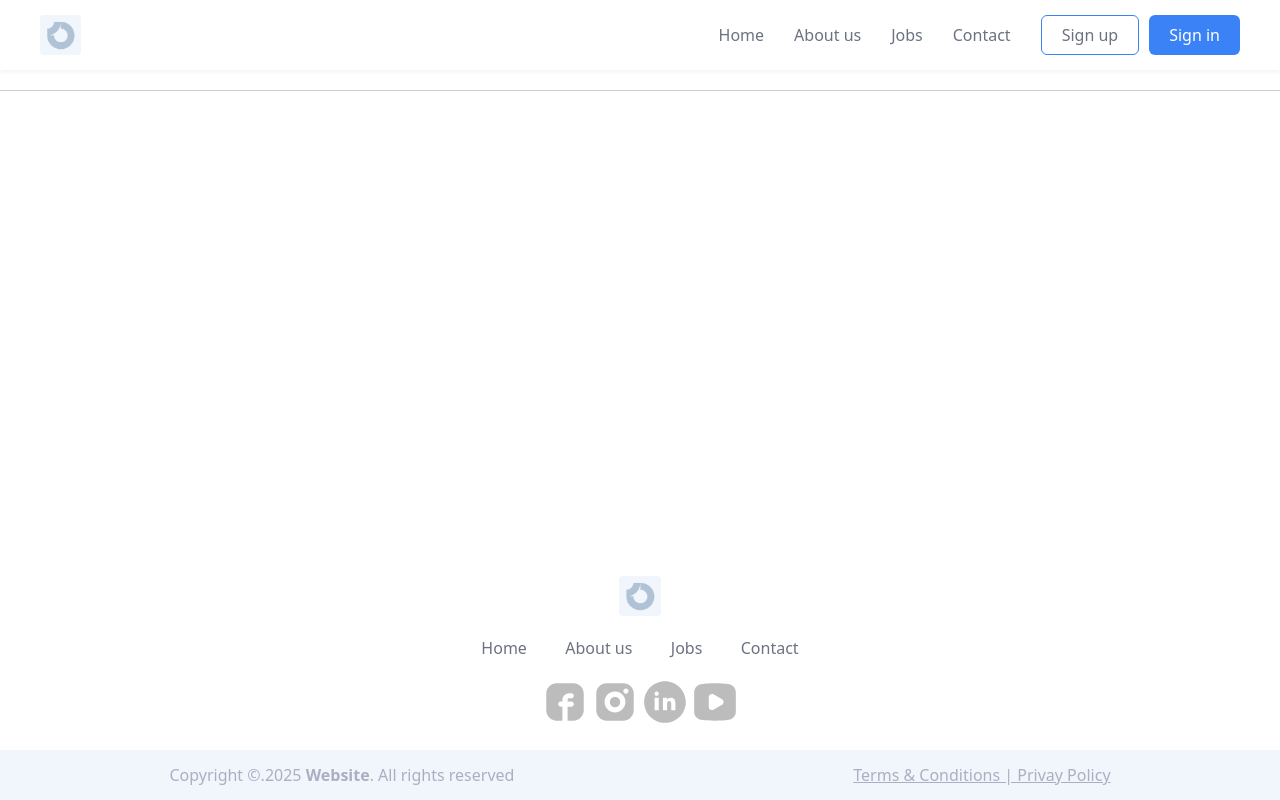
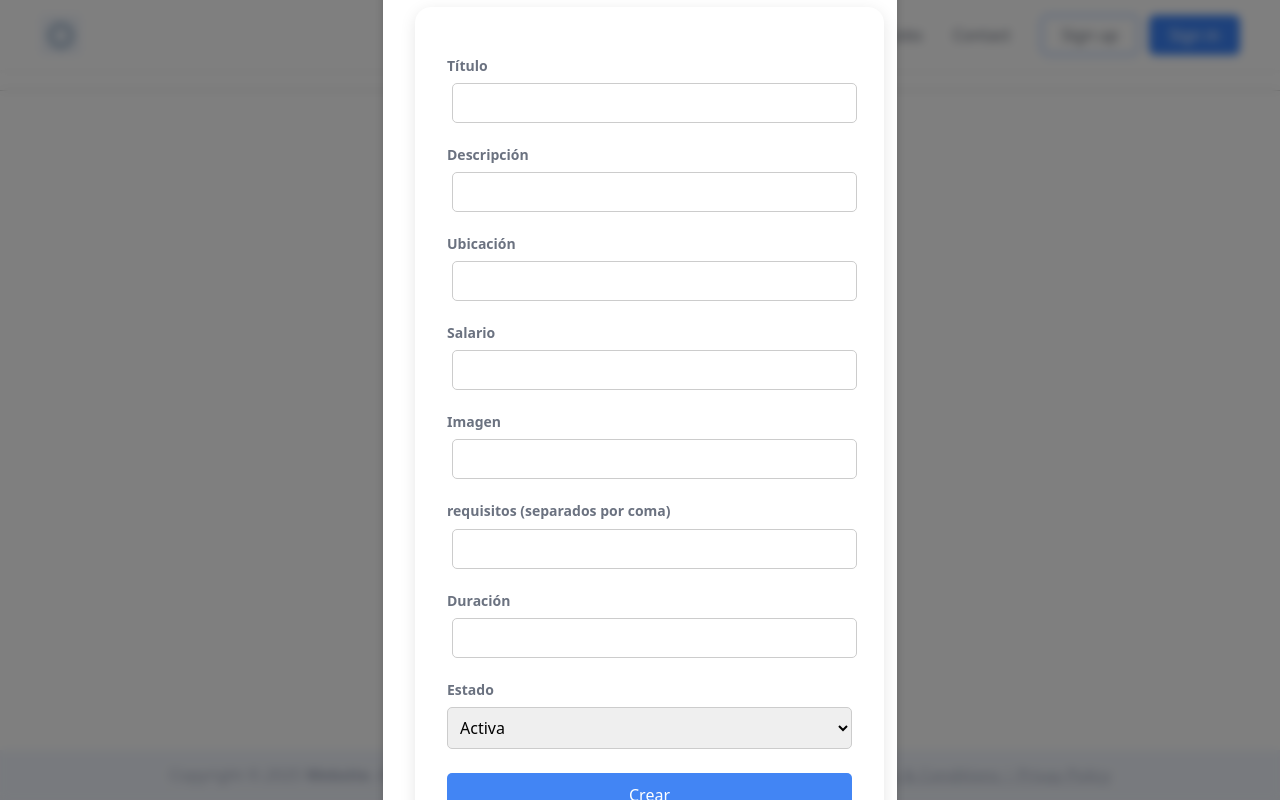
Before and after one commit to juarosrap/Work2day, a React (Vite) app in the folder frontend/: page /dashboard/1/jobForm in a window 1280 px wide. Built offline with nearby package versions, Linux system fonts and the light colour scheme.

Commit message:
add feature: create job

```diff
--- a/frontend/src/App.jsx
+++ b/frontend/src/App.jsx
@@ -10,6 +10,7 @@ import Profile from "./componentes/Profile.jsx";
 import ModalForm from "./componentes/registerModal.jsx";
 import LoginModal from "./componentes/loginModal.jsx";
 import ApplyForm from "./componentes/ApplyForm.jsx";
+import JobForm from "./componentes/JobForm.jsx";
 
 
 export default function App() {
@@ -25,6 +26,7 @@ export default function App() {
         <Route path="/jobs/jobsDetail/apply" element={<ApplyForm />} />
         <Route path="/jobs/apply" element={<ApplyForm />} />
         <Route path="/dashboard/:id" element={<DashBoard />} />
+        <Route path="/dashboard/:id/jobForm" element={<JobForm />} />
         <Route path="/profile/:id" element={<Profile />} />
       </Routes>
       <hr />
--- a/frontend/src/componentes/DashBoard.jsx
+++ b/frontend/src/componentes/DashBoard.jsx
@@ -26,6 +26,7 @@ export default function DashBoard() {
               }
 
               const data = await response.json();
+              console.log(data);
               setJobs(data);
             } catch (e) {
               console.error("Error al obtener trabajos:", e);
@@ -54,7 +55,9 @@ export default function DashBoard() {
     <div className="main-dash">
       <div className="title-dash">
         <h2>Dashboard</h2>
-        <button className="add-job">+ Nueva oferta de trabajo</button>
+        <button className="add-job">
+          <Link to={`/dashboard/${id}/jobForm`}>+ Nueva oferta de trabajo</Link>
+        </button>
       </div>
 
       <div className="statistics-dash">
@@ -87,11 +90,9 @@ export default function DashBoard() {
             <div className="header-cell">ACCIONES</div>
           </div>
 
-
-                {jobs.map((job) => {
-                    <DashBoardRow key={job.id} job={job} />;
-                })}
-
+          {jobs.map((job) => (
+            <DashBoardRow key={job.id} job={job} />
+          ))}
 
           {/* <div className="table-row">
                     <div className="cell" data-label="TÍTULO">
@@ -132,7 +133,6 @@ export default function DashBoard() {
                         <span className="delete">Eliminar</span>
                     </div>
                 </div> */}
-
         </div>
       </div>
     </div>
--- /dev/null
+++ b/frontend/src/componentes/JobForm.jsx
@@ -0,0 +1,162 @@
+import "../styles/ModalForm.css";
+import { useState } from "react";
+import { useForm } from "react-hook-form";
+import { useAuth } from "../contexts/AuthContext";
+import { useNavigate } from "react-router-dom";
+
+
+export default function JobForm() {
+    const {
+        register,
+        handleSubmit,
+        formState: { errors, isSubmitting },
+      } = useForm();
+
+    const navigate = useNavigate();
+    const { currentUser } = useAuth();
+    const [apiError, setApiError] = useState("");
+    const [estado, setEstado] = useState("Activa");
+    const [successMessage, setSuccessMessage] = useState("");
+
+    const onSubmit = async (data) => {
+        let API = "http://localhost:5000/api/ofertas";
+
+        const job = { ...data, empleadorId: currentUser.id }
+
+        if (job.requisitosRaw) {
+          const requisitosArray = job.requisitosRaw
+            .split(",")
+            .map((requisito) => requisito.trim())
+            .filter((requisito) => requisito !== "");
+
+          job.requisitos = requisitosArray;
+        }
+
+        delete job.requisitosRaw;
+
+        try {
+            console.log(job);
+            const response = await fetch(API, {
+              method: "POST",
+              headers: {
+                "Content-Type": "application/json",
+              },
+              body: JSON.stringify(job),
+            });
+
+            if (!response.ok) {
+              if (response.status === 400) {
+                const errorData = await response.json();
+                if (errorData.error) {
+                  setApiError(errorData.error);
+                }
+              } else {
+                setApiError(`Error del servidor (${response.status})`);
+              }
+              return;
+            }
+
+            setApiError("");
+            setSuccessMessage("Oferta creada con exito.");
+            setTimeout(() => {
+              navigate(`/dashboard/${currentUser.id}`);
+            }, 3000);
+
+
+        } catch (e) {
+            console.error("Error:", e);
+            setApiError(
+              "Error de conexión. Por favor verifica tu conexión a internet."
+            );
+        }
+    }
+
+    return (
+      <div className="modal-background">
+        <div className="modal-container">
+          <h2 style={{ textAlign: "center" }}>Publicar nueva Oferta</h2>
+          <form onSubmit={handleSubmit(onSubmit)} className="registro-form">
+            <label>Título</label>
+            <input
+              {...register("titulo", {
+                required: "Este campo es obligatorio",
+              })}
+              type="text"
+            />
+
+            <label>Descripción</label>
+            <input
+              {...register("descripcion", {
+                required: "Este campo es obligatorio",
+              })}
+            />
+
+            <label>Ubicación</label>
+            <input
+              {...register("ubicacion", {
+                required: "Este campo es obligatorio",
+              })}
+            />
+
+            <label>Salario</label>
+            <input
+              {...register("salario", {
+                required: "Este campo es obligatorio",
+              })}
+              type="numer"
+            />
+
+            <label>Imagen</label>
+            <input {...register("imagen")} />
+
+            <label>requisitos (separados por coma)</label>
+            <input
+              {...register("requisitos", {
+                required: "Este campo es obligatorio",
+              })}
+            />
+
+            <label>Duración</label>
+            <input
+              {...register("duracion", {
+                required: "Este campo es obligatorio",
+              })}
+              type="text"
+            />
+
+            <label>Estado</label>
+            <select
+              {...register("estado", { required: "Este campo es obligatorio" })}
+              value={estado}
+              onChange={(e) => setEstado(e.target.value)}
+            >
+              <option value="Activa">Activa</option>
+              <option value="Pausada">Pausada</option>
+              <option value="Expirada">Expirada</option>
+              <option value="Retrirada">Retirada</option>
+            </select>
+
+            {(apiError || successMessage) && (
+              <div
+                style={{
+                  color: "white",
+                  backgroundColor: apiError ? "red" : "green",
+                  padding: "10px",
+                  borderRadius: "4px",
+                  marginBottom: "15px",
+                  fontWeight: "bold",
+                  textAlign: "center",
+                }}
+              >
+                {apiError || successMessage}
+              </div>
+            )}
+
+            <button type="submit">
+              {isSubmitting ? "Creando..." : "Crear"}
+            </button>
+          </form>
+        </div>
+      </div>
+    );
+}
--- a/frontend/src/componentes/Profile.jsx
+++ b/frontend/src/componentes/Profile.jsx
@@ -12,10 +12,9 @@ export default function Profile() {
   const navigate = useNavigate();
 
   useEffect(() => {
-    // Si authLoading es true, esperamos a que termine antes de continuar
     if (authLoading) return;
 
-    // Si no hay usuario autenticado después de cargar, redirigimos al login
+
     if (!currentUser) {
       setError("Debes iniciar sesión para ver los perfiles");
       setLoading(false);
```
Lines whose indentation alone changed are shown as unchanged.
